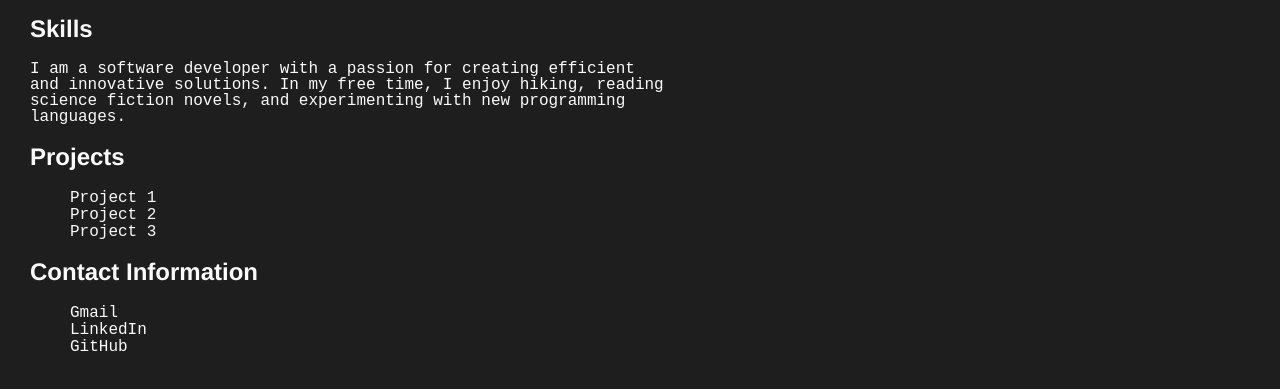
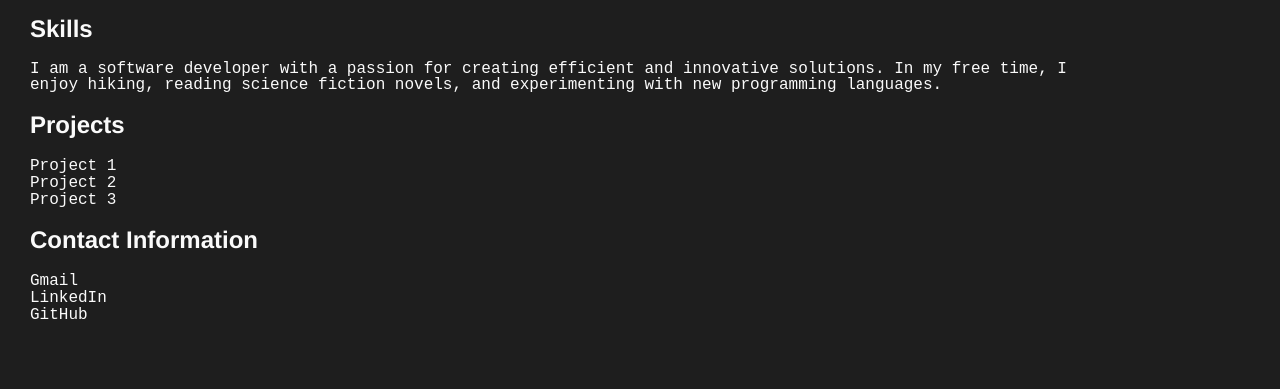
Before and after one commit to vanhorn97/Portfolio, a plain HTML site: page index.html in a window 1280 px wide. Shown: the part 251-640 px from the top of the page. Drawn offline with Linux system fonts and the light colour scheme.

Commit message:
grid columns: max auto# Please enter the commit message for your changes. Lines starting

```diff
--- a/styles.css
+++ b/styles.css
@@ -40,7 +40,7 @@ body {
 
 #container {
     display: grid;
-    grid-template-columns: minmax(10em, 40em) minmax(10em, 10em);
+    grid-template-columns: minmax(10em, auto) minmax(10em, auto);
     grid-template-areas:
         "content nav";
 }
@@ -72,3 +72,7 @@ body p {
 h1, h2, h3 {
     font-family: 'Franklin Gothic Medium', 'Arial Narrow', Arial, sans-serif;
 }
+
+ul {
+    padding: 0;
+}
```
